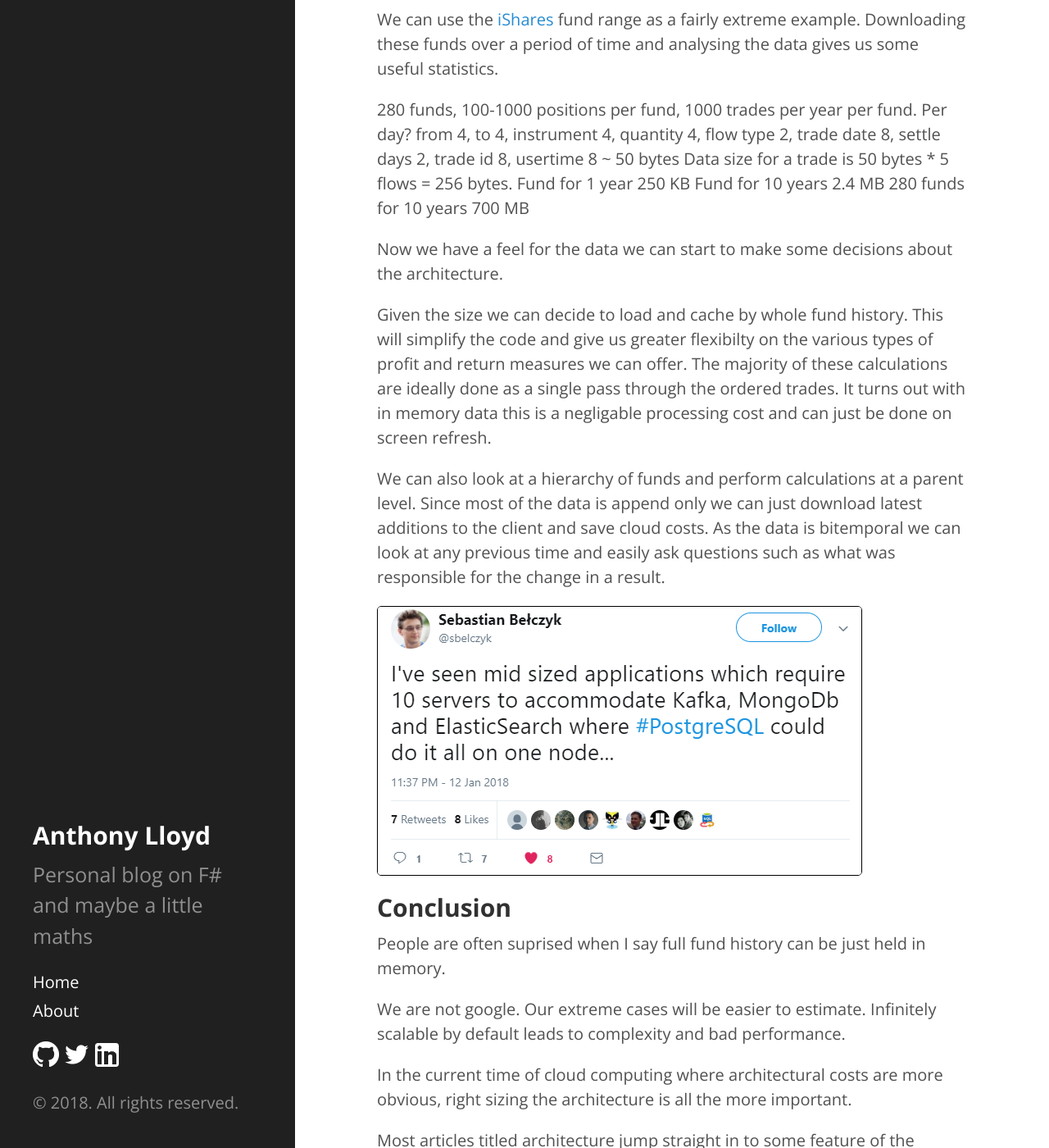
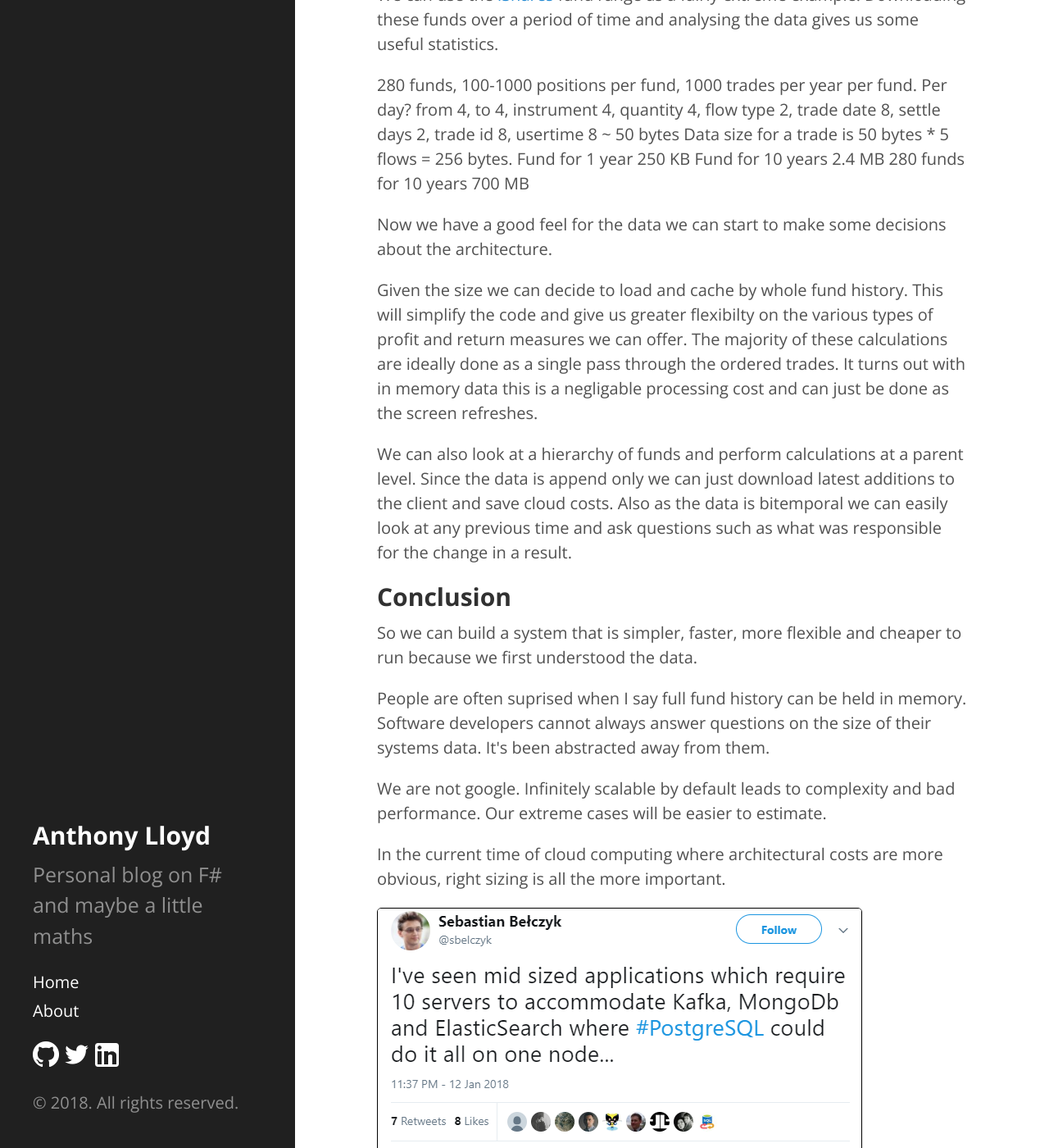
Before and after one commit to AnthonyLloyd/AnthonyLloyd.github.io, a Jekyll site: the page built from _posts/2018-02-10-architecture-data-first.html, in a window 1280 px wide and 1400 px high, scrolled down 2106 px. Shown: the whole window at 82% size. Built offline with Jekyll 4.4.1, drawn with Linux system fonts in a browser that asks for light colours; some web fonts are replaced; comment, search, counter and statistics services are not loaded; some of the changed text lies outside the part shown.

Commit message:
data first 6

```diff
--- a/_posts/2018-02-10-architecture-data-first.html
+++ b/_posts/2018-02-10-architecture-data-first.html
@@ -6,7 +6,6 @@
 keywords: functional, architecture, data
 exclude: true
 ---
-<img style="border:1px solid black" src="/{{site.baseurl}}public/twitter/to_sum_up.png" title="To sum up"/>
 <p>I recently had a light bulb moment when I saw a <a href="https://twitter.com/etodd_/status/936587511580844032">tweet</a> from Evan Todd.
 It helped bring together some ideas I've had for a while on software architecture.</p>
 <blockquote>
@@ -19,21 +18,22 @@
 <p>I'm going to make the case with an example.
 I will argue that most asset management systems store and use the wrong data.
 This limits functionality and increases the complexity of these systems.</p>
+<img style="border:1px solid black" src="/{{site.baseurl}}public/twitter/to_sum_up.png" title="To sum up"/>
 <h2>Traditional Approach</h2>
-<p>Most asset management systems consider <code>positions</code>, <code>profit</code> and <code>returns</code> to be their main data.
+<p>Most asset management systems consider <code>positions</code>, <code>profit</code> and <code>returns</code> to be their primary data.
 You can see this as they normally have an overnight batch process that generates and saves <code>positions</code> for the next day.</p>
 <p>This produces an enormous amount of duplicated data.
 Databases are large and grow rapidly.
 What is being saved is essentially a chosen set of calculation results.</p>
-<p>What's worse is that other data processes are built on the top of this position data such as adjustments, lock-down and fund aggregation.</p>
-<p>I think this architecture comes from not investigating the characteristics of the data first and jumping straight to thinking about system entities and functionality.</p>
+<p>What's worse is that other data processes are built on the top of this position data such as adjustments, lock down and fund aggregation.</p>
+<p>This architecture comes from not investigating the characteristics of the data first and jumping straight to thinking about system entities and functionality.</p>
 <h2>Data-First Approach</h2>
-<p>The primary data for asset management is asset <code>terms</code>, price <code>time series</code> and <code>trades</code>.
-All other position data are just calculations based these.
+<p>The primary data for asset management is asset <code>terms</code>, price <code>timeseries</code> and <code>trades</code>.
+All other position data are just calculations based on these.
 We can ignore these for now and consider caching of calculations at a later stage.</p>
 <ul>
 <li><code>terms</code> data is complex in structure but relatively small in size and changes infrequently. Event sourcing works well here for audit and a changing schema.</li>
-<li><code>time series</code> data is simple in structure and can be efficiently compressed down to 10-20% of its original size.</li>
+<li><code>timeseries</code> data is simple in structure and can be efficiently compressed down to 10-20% of its original size.</li>
 <li><code>trades</code> data is a simple list of asset quantities from one entity to another. The data is effectively all numeric and fixed size. An append only ledger style structure works well here.</li>
 </ul>
 <p>We can use the <a href="https://www.ishares.com/uk/intermediaries/en/products/etf-product-list#!type=emeaIshares&amp;tab=overview&amp;view=list">iShares</a> fund range as a fairly extreme example.
@@ -44,22 +44,23 @@
 Fund for 1 year 250 KB
 Fund for 10 years 2.4 MB
 280 funds for 10 years 700 MB</p>
-<p>Now we have a feel for the data we can start to make some decisions about the architecture.</p>
+<p>Now we have a good feel for the data we can start to make some decisions about the architecture.</p>
 <p>Given the size we can decide to load and cache by whole fund history.
 This will simplify the code and give us greater flexibilty on the various types of profit and return measures we can offer.
 The majority of these calculations are ideally done as a single pass through the ordered trades.
-It turns out with in memory data this is a negligable processing cost and can just be done on screen refresh.</p>
+It turns out with in memory data this is a negligable processing cost and can just be done as the screen refreshes.</p>
 <p>We can also look at a hierarchy of funds and perform calculations at a parent level.
-Since most of the data is append only we can just download latest additions to the client and save cloud costs.
-As the data is bitemporal we can look at any previous time and easily ask questions such as what was responsible for the change in a result.</p>
+Since the data is append only we can just download latest additions to the client and save cloud costs.
+Also as the data is bitemporal we can easily look at any previous time and ask questions such as what was responsible for the change in a result.</p>
+<h2>Conclusion</h2>
+<p>So we can build a system that is simpler, faster, more flexible and cheaper to run because we first understood the data.</p>
+<p>People are often suprised when I say full fund history can be held in memory.
+Software developers cannot always answer questions on the size of their systems data. It's been abstracted away from them.</p>
+<p>We are not google.
+Infinitely scalable by default leads to complexity and bad performance.
+Our extreme cases will be easier to estimate.</p>
+<p>In the current time of cloud computing where architectural costs are more obvious, right sizing is all the more important.</p>
 <img style="border:1px solid black" src="/{{site.baseurl}}public/twitter/10_servers.png" title="10 Servers"/>
-<h2>Conclusion</h2>
-<p>People are often suprised when I say full fund history can be just held in memory.</p>
-<p>We are not google. Our extreme cases will be easier to estimate.
-Infinitely scalable by default leads to complexity and bad performance.</p>
-<p>In the current time of cloud computing where architectural costs are more obvious, right sizing the architecture is all the more important.</p>
-<p>Most articles titled architecture jump straight in to some feature of the codebase.</p>
-<p>So we can build a system that is simpler, faster, more flexible and cheaper to run because we first understood the data.</p>
 <h2>References</h2>
 <p><a href="http://etodd.io/2015/09/28/one-weird-trick-better-code/">The One Weird Trick: data first, not code first - Even Todd</a><br />
 <a href="https://news.ycombinator.com/item?id=10291688">Data first, not code first - Hacker News</a><br />
```
Also changed, not shown: 1 other file.
